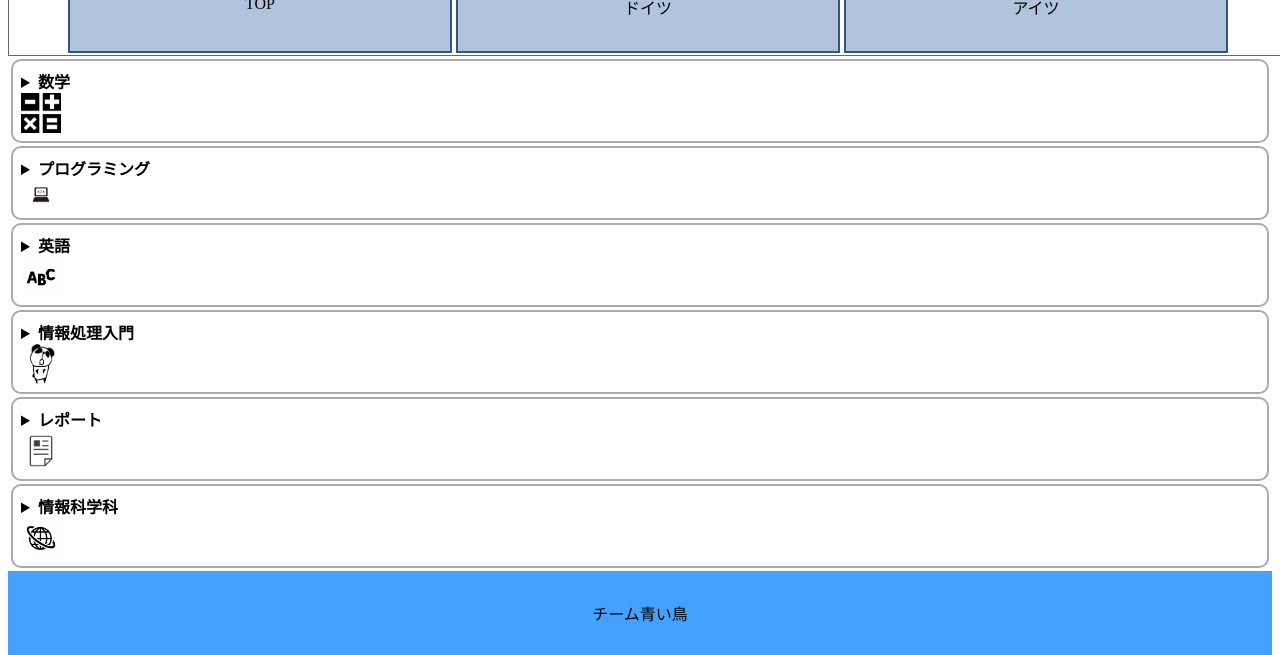
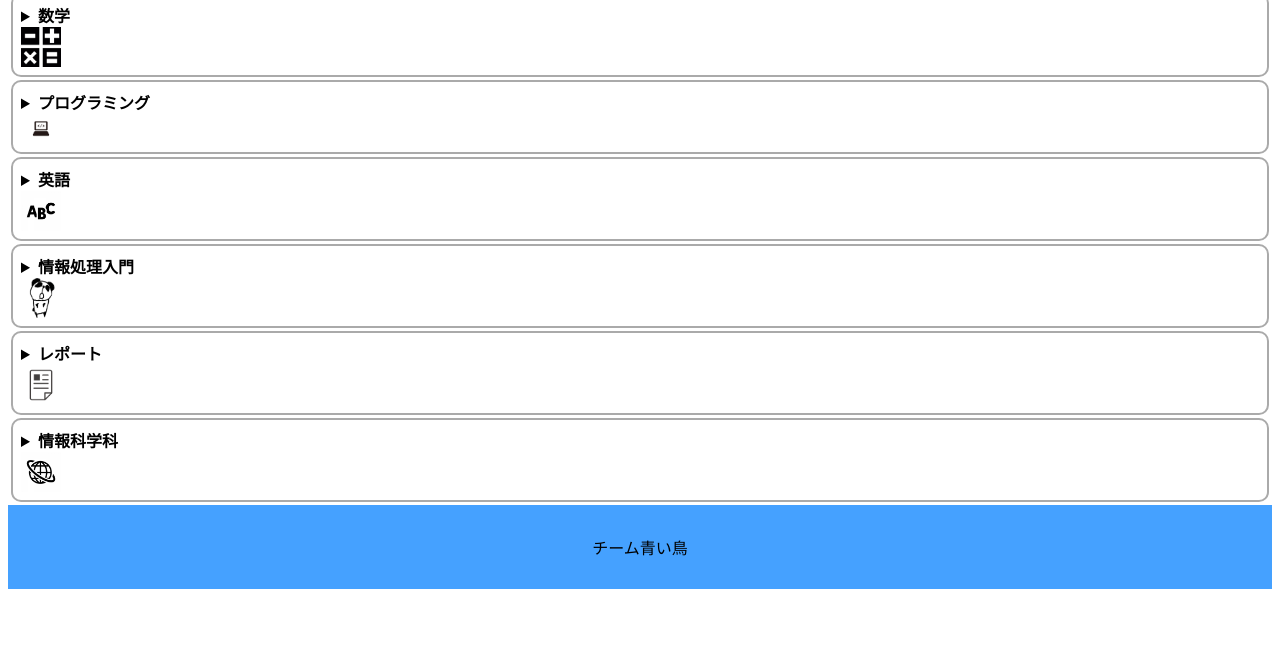
Before and after one commit to longpuffer/jishusouzou-midpresent, a plain HTML site: page index.html in a window 1280 px wide. Shown: the part 268-923 px from the top of the page. After the commit the page ends 857 px from the top, so only its background shows below. Drawn offline with nearby package versions, Linux system fonts and the light colour scheme.

Commit message:
Update index.html

```diff
--- a/index.html
+++ b/index.html
@@ -15,11 +15,6 @@
       <p>USEFUL<br><span class="website">WEBSITE</span></p>
       <div class="name">INFORMATION SCIENCE</div>
   </header>
-  <div id="menu-bar">
-    <div>TOP</div>
-    <div>ドイツ</div>
-    <div>アイツ</div>
-  </div>
 
 
 
```
